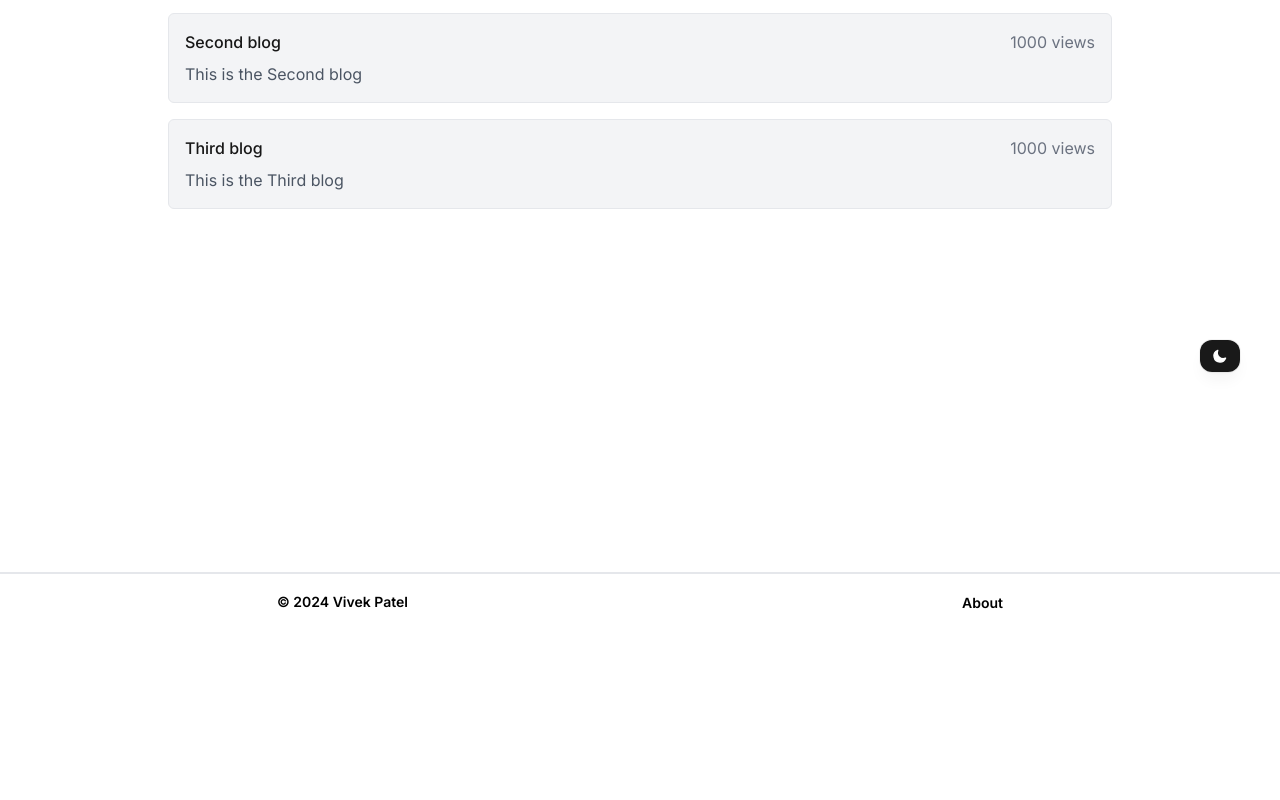
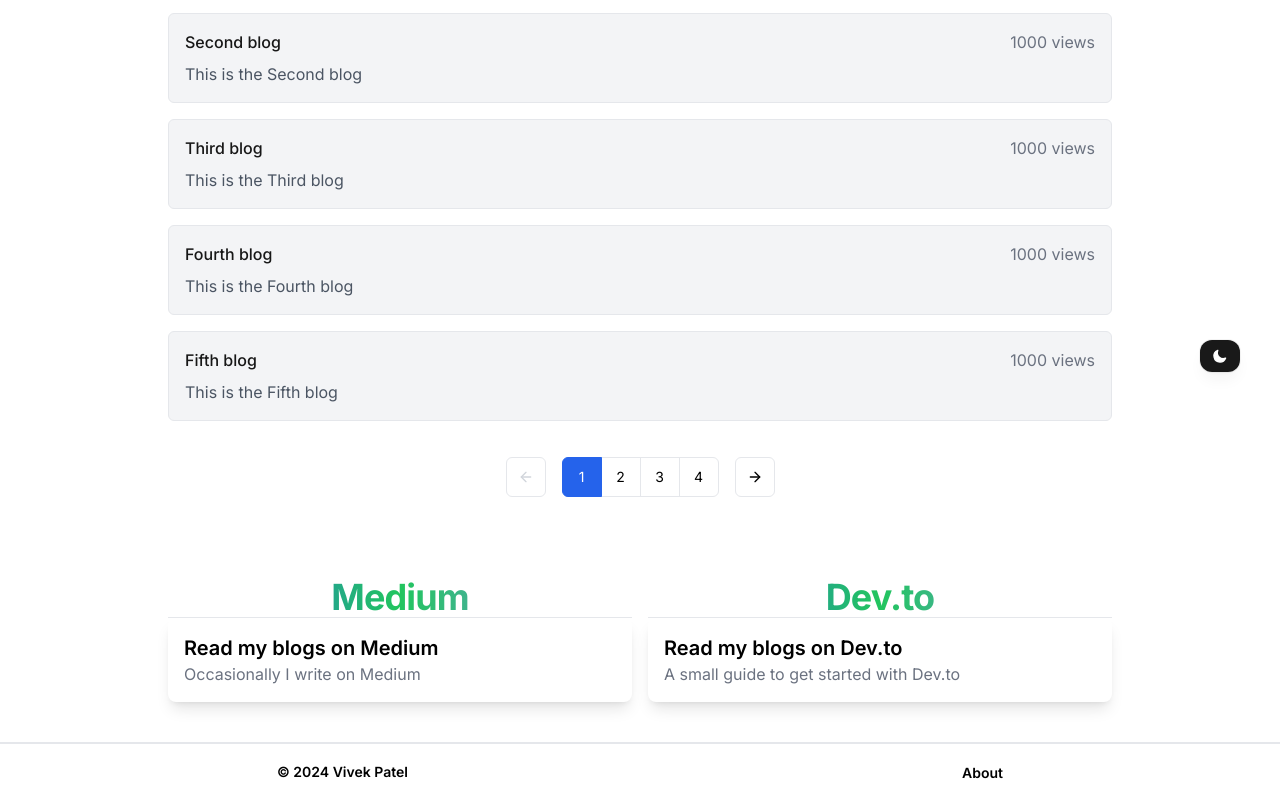
Before and after one commit to patelvivekdev/patelvivek.dev, a Next.js app: page /blog in a window 1280 px wide. Shown: the part 388-1188 px from the top of the page. Before the commit the page ends 1018 px from the top, so only its background shows below. Built offline with nearby package versions, Linux system fonts and the light colour scheme.

Commit message:
Added pagination

```diff
--- a/app/blog/page.tsx
+++ b/app/blog/page.tsx
@@ -1,6 +1,7 @@
+import type { Metadata } from "next";
 import BlogPost from "@/components/BlogPost";
 import Search from "@/components/Search";
-import type { Metadata } from "next";
+import Pagination from "@/components/Pagination";
 
 export const metadata: Metadata = {
   title: "All Blogs",
@@ -35,20 +36,120 @@ const BlogPage = ({
       summary: "This is the Third blog",
       slug: "third-blog",
     },
+    {
+      title: "Fourth blog",
+      summary: "This is the Fourth blog",
+      slug: "fourth-blog",
+    },
+    {
+      title: "Fifth blog",
+      summary: "This is the Fifth blog",
+      slug: "fifth-blog",
+    },
+    {
+      title: "Sixth blog",
+      summary: "This is the Sixth blog",
+      slug: "sixth-blog",
+    },
+    {
+      title: "Seventh blog",
+      summary: "This is the Seventh blog",
+      slug: "seventh-blog",
+    },
+    {
+      title: "Eighth blog",
+      summary: "This is the Eighth blog",
+      slug: "eighth-blog",
+    },
+    {
+      title: "Ninth blog",
+      summary: "This is the Ninth blog",
+      slug: "ninth-blog",
+    },
+    {
+      title: "Tenth blog",
+      summary: "This is the Tenth blog",
+      slug: "tenth-blog",
+    },
+    {
+      title: "Eleventh blog",
+      summary: "This is the Eleventh blog",
+      slug: "eleventh-blog",
+    },
+    {
+      title: "Twelveth blog",
+      summary: "This is the Twelveth blog",
+      slug: "twelveth-blog",
+    },
+    {
+      title: "Thirteenth blog",
+      summary: "This is the Thirteenth blog",
+      slug: "thirteenth-blog",
+    },
+    {
+      title: "Fourteenth blog",
+      summary: "This is the Fourteenth blog",
+      slug: "fourteenth-blog",
+    },
+    {
+      title: "Fifteenth blog",
+      summary: "This is the Fifteenth blog",
+      slug: "fifteenth-blog",
+    },
+    {
+      title: "Sixteenth blog",
+      summary: "This is the Sixteenth blog",
+      slug: "sixteenth-blog",
+    },
+    {
+      title: "Seventeenth blog",
+      summary: "This is the Seventeenth blog",
+      slug: "seventeenth-blog",
+    },
+    {
+      title: "Eighteenth blog",
+      summary: "This is the Eighteenth blog",
+      slug: "eighteenth-blog",
+    },
+    {
+      title: "Nineteenth blog",
+      summary: "This is the Nineteenth blog",
+      slug: "nineteenth-blog",
+    },
+    {
+      title: "Twentieth blog",
+      summary: "This is the Twentieth blog",
+      slug: "twentieth-blog",
+    },
   ];
 
   const filteredBlogs = blogs.filter((blog) =>
     blog.title.toLowerCase().includes(query.toLowerCase())
   );
 
+  const blogsPerPage = 5;
+  let totalPages = 0;
+  let filteredBlogsLength = filteredBlogs.length;
+
+  if (query) {
+    totalPages = Math.ceil(filteredBlogs.length / blogsPerPage);
+  } else {
+    totalPages = Math.ceil(blogs.length / blogsPerPage);
+  }
+
+  filteredBlogs.splice(0, (currentPage - 1) * blogsPerPage);
+  filteredBlogs.splice(blogsPerPage, filteredBlogs.length);
+
   return (
-    <div className="h-screen flex flex-col items-center mt-40">
+    <div className="flex flex-col items-center mt-40">
+      {/* add hidden div to set height of screen */}
       <h3 className="font-bold text-2xl md:text-4xl tracking-tight text-center text-black dark:text-white">
         {/* if query Display the number of blogs found */}
         {query ? (
           <span>
-            {filteredBlogs.length} blog{filteredBlogs.length === 1 ? "" : "s"}{" "}
-            found
+            {filteredBlogsLength} blog{filteredBlogs.length === 1 ? "" : "s"}{" "}
+            found for query
+            <span className="text-c"> {query}</span>
           </span>
         ) : (
           "All Blogs"
@@ -62,10 +163,45 @@ const BlogPage = ({
         {filteredBlogs.length > 0 ? (
           filteredBlogs.map((blog) => <BlogPost key={blog.slug} {...blog} />)
         ) : (
-          <p className="text-center text-lg text-gray-600 dark:text-gray-400">
+          <p className="text-center text-xl bg-gradient-to-b from-blue-600 via-green-500 to-indigo-400 bg-clip-text text-transparent">
             No blogs found
           </p>
         )}
+        {/* if totalPages > 0 */}
+        {totalPages > 1 && (
+          <div className="mt-5 flex w-full justify-center">
+            <Pagination totalPages={totalPages} />
+          </div>
+        )}
+      </div>
+      {/* External Blog I have write */}
+      <div className="w-4/5 grid grid-cols-1 sm:grid-cols-2 gap-4 p-5 sm:p-10">
+        <div>
+          <h3 className="font-bold text-2xl md:text-4xl tracking-tight text-center bg-gradient-to-r from-blue-600 via-green-500 to-indigo-400 bg-clip-text text-transparent">
+            Medium
+            <hr />
+          </h3>
+          {/* Medium */}
+          <BlogPost
+            title="Read my blogs on Medium"
+            summary="Occasionally I write on Medium"
+            slug="https://patelvivekdotdev.medium.com/"
+            external
+          />
+        </div>
+        <div>
+          <h3 className="font-bold text-2xl md:text-4xl tracking-tight text-center bg-gradient-to-r from-blue-600 via-green-500 to-indigo-400 bg-clip-text text-transparent">
+            Dev.to
+            <hr />
+          </h3>
+          {/* Dev.to */}
+          <BlogPost
+            title="Read my blogs on Dev.to"
+            summary="A small guide to get started with Dev.to"
+            slug="https://dev.to/vivek-0206"
+            external
+          />
+        </div>
       </div>
     </div>
   );
--- a/components/BlogPost.tsx
+++ b/components/BlogPost.tsx
@@ -6,17 +6,45 @@ const BlogPost = ({
   title,
   summary,
   slug,
+  external,
 }: {
   title: string;
   summary: string;
   slug: string;
+  external?: boolean;
 }) => {
+  return (
+    <>
+      {external ? (
+        <ExternalBlogPost title={title} summary={summary} slug={slug} />
+      ) : (
+        <InternalBlogPost title={title} summary={summary} slug={slug} />
+      )}
+    </>
+  );
+};
+
+async function Views({ slug }: { slug: string }) {
+  let views = await getViewsCount(slug);
+  return <>{`${views ? views : "--"} views`}</>;
+}
+
+export default BlogPost;
+
+function InternalBlogPost({
+  title,
+  summary,
+  slug,
+}: {
+  title: string;
+  summary: string;
+  slug: string;
+}) {
   return (
     <Link
       href={`/blog/${slug}`}
-      className="w-full rounded-md p-4 bg-gray-100 dark:bg-zinc-800 dark:border-zinc-700 border border-gray-200 hover:border-gray-300 hover:bg-gray-200 dark:hover:bg-zinc-700 dark:hover:border-zinc-600"
+      className="rounded-md p-4 bg-gray-100 dark:bg-zinc-800 dark:border-zinc-700 border border-gray-200 hover:border-gray-300 hover:bg-gray-200 dark:hover:bg-zinc-700 dark:hover:border-zinc-600"
     >
-      <div className="w-full">
       <div className="flex flex-col md:flex-row justify-between">
         <h4 className="mb-2 w-full font-medium text-neutral-900 dark:text-neutral-100">
           {title}
@@ -28,14 +56,27 @@ const BlogPost = ({
         </p>
       </div>
       <p className="text-gray-600 dark:text-gray-400">{summary}</p>
-      </div>
     </Link>
   );
-};
-
-async function Views({ slug }: { slug: string }) {
-  let views = await getViewsCount(slug);
-  return <>{`${views ? views : "--"} views`}</>;
 }
 
-export default BlogPost;
+function ExternalBlogPost({
+  title,
+  summary,
+  slug,
+}: {
+  title: string;
+  summary: string;
+  slug: string;
+}) {
+  return (
+    <div className="bg-white dark:bg-gray-800 shadow-lg rounded-lg p-4 hover:bg-gray-100 dark:hover:bg-gray-700">
+      <a href={slug} target="_blank" rel="noopener noreferrer">
+        <h3 className="text-xl font-semibold text-black dark:text-white">
+          {title}
+        </h3>
+        <p className="text-gray-500 dark:text-gray-400">{summary}</p>
+      </a>
+    </div>
+  );
+}
--- a/components/Hero.jsx
+++ b/components/Hero.jsx
@@ -1,6 +1,4 @@
-"use client";
 import React from "react";
-import { motion } from "framer-motion";
 
 export default function Hero() {
   return (
--- /dev/null
+++ b/components/Pagination.tsx
@@ -0,0 +1,123 @@
+"use client";
+import { ArrowLeft, ArrowRight } from "lucide-react";
+import clsx from "clsx";
+import Link from "next/link";
+import { generatePagination } from "@/lib/utils";
+import { usePathname, useSearchParams } from "next/navigation";
+
+export default function Pagination({ totalPages }: { totalPages: number }) {
+  const pathname = usePathname();
+  const searchParams = useSearchParams();
+  const currentPage = Number(searchParams.get("page")) || 1;
+
+  const createPageURL = (pageNumber: number | string) => {
+    const params = new URLSearchParams(searchParams);
+    params.set("page", pageNumber.toString());
+    return `${pathname}?${params.toString()}`;
+  };
+
+  const allPages = generatePagination(currentPage, totalPages);
+
+  return (
+    <div className="inline-flex">
+      <PaginationArrow
+        direction="left"
+        href={createPageURL(currentPage - 1)}
+        isDisabled={currentPage <= 1}
+      />
+
+      <div className="flex -space-x-px">
+        {allPages.map((page, index) => {
+          let position: "first" | "last" | "single" | "middle" | undefined;
+
+          if (index === 0) position = "first";
+          if (index === allPages.length - 1) position = "last";
+          if (allPages.length === 1) position = "single";
+          if (page === "...") position = "middle";
+
+          return (
+            <PaginationNumber
+              key={page}
+              href={createPageURL(page)}
+              page={page}
+              position={position}
+              isActive={currentPage === page}
+            />
+          );
+        })}
+      </div>
+
+      <PaginationArrow
+        direction="right"
+        href={createPageURL(currentPage + 1)}
+        isDisabled={currentPage >= totalPages}
+      />
+    </div>
+  );
+}
+
+function PaginationNumber({
+  page,
+  href,
+  isActive,
+  position,
+}: {
+  page: number | string;
+  href: string;
+  position?: "first" | "last" | "middle" | "single";
+  isActive: boolean;
+}) {
+  const className = clsx(
+    "flex h-10 w-10 items-center justify-center text-sm border",
+    {
+      "rounded-l-md": position === "first" || position === "single",
+      "rounded-r-md": position === "last" || position === "single",
+      "z-10 bg-blue-600 border-blue-600 text-white": isActive,
+      "hover:bg-gray-100": !isActive && position !== "middle",
+      "text-gray-300": position === "middle",
+    }
+  );
+
+  return isActive || position === "middle" ? (
+    <div className={className}>{page}</div>
+  ) : (
+    <Link href={href} className={className} scroll={false}>
+      {page}
+    </Link>
+  );
+}
+
+function PaginationArrow({
+  href,
+  direction,
+  isDisabled,
+}: {
+  href: string;
+  direction: "left" | "right";
+  isDisabled?: boolean;
+}) {
+  const className = clsx(
+    "flex h-10 w-10 items-center justify-center rounded-md border",
+    {
+      "pointer-events-none text-gray-300": isDisabled,
+      "hover:bg-gray-100": !isDisabled,
+      "mr-2 md:mr-4": direction === "left",
+      "ml-2 md:ml-4": direction === "right",
+    }
+  );
+
+  const icon =
+    direction === "left" ? (
+      <ArrowLeft className="w-4" />
+    ) : (
+      <ArrowRight className="w-4" />
+    );
+
+  return isDisabled ? (
+    <div className={className}>{icon}</div>
+  ) : (
+    <Link className={className} href={href}>
+      {icon}
+    </Link>
+  );
+}
--- a/components/Search.tsx
+++ b/components/Search.tsx
@@ -11,6 +11,7 @@ export default function Search({ placeholder }: { placeholder: string }) {
 
   const handleSearch = useDebouncedCallback((term) => {
     const params = new URLSearchParams(searchParams);
+    params.set('page', '1');
     if (term) {
       params.set("query", term);
     } else {
--- a/lib/utils.ts
+++ b/lib/utils.ts
@@ -4,3 +4,37 @@ import { twMerge } from "tailwind-merge"
 export function cn(...inputs: ClassValue[]) {
   return twMerge(clsx(inputs))
 }
+
+
+export const generatePagination = (currentPage: number, totalPages: number) => {
+  // If the total number of pages is 7 or less,
+  // display all pages without any ellipsis.
+  if (totalPages <= 7) {
+    return Array.from({ length: totalPages }, (_, i) => i + 1);
+  }
+
+  // If the current page is among the first 3 pages,
+  // show the first 3, an ellipsis, and the last 2 pages.
+  if (currentPage <= 3) {
+    return [1, 2, 3, '...', totalPages - 1, totalPages];
+  }
+
+  // If the current page is among the last 3 pages,
+  // show the first 2, an ellipsis, and the last 3 pages.
+  if (currentPage >= totalPages - 2) {
+    return [1, 2, '...', totalPages - 2, totalPages - 1, totalPages];
+  }
+
+  // If the current page is somewhere in the middle,
+  // show the first page, an ellipsis, the current page and its neighbors,
+  // another ellipsis, and the last page.
+  return [
+    1,
+    '...',
+    currentPage - 1,
+    currentPage,
+    currentPage + 1,
+    '...',
+    totalPages,
+  ];
+};
```
Also changed, not shown: app/about/page.tsx (+12 -9 lines). Lines whose indentation alone changed are shown as unchanged.
